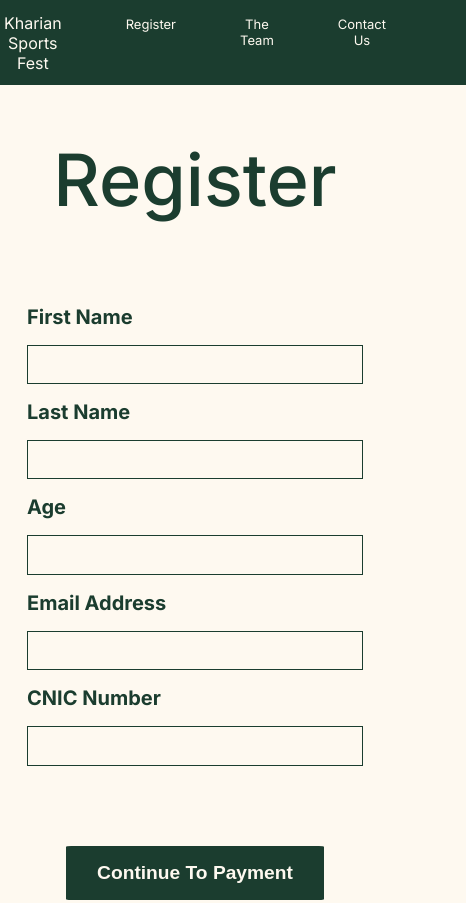
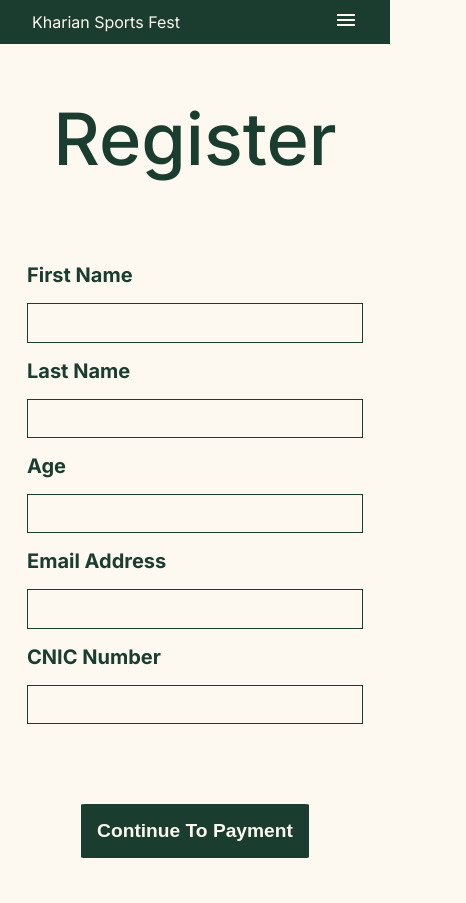
Before and after one commit to Afiyy/khariansportsfest, a plain HTML site: page registeration/index.html in a window 390 px wide. Shown: the top 903 px of the page, 466 px wide, since content can reach past the window. Drawn offline with nearby package versions, Linux system fonts and the light colour scheme.

Commit message:
Made navbar with hamburger menu

```diff
--- a/registeration/index.html
+++ b/registeration/index.html
@@ -5,6 +5,10 @@
     <meta name="viewport" content="width=device-width, initial-scale=1.0" />
     <link rel="stylesheet" href="style.css" />
     <script src="index.js"></script>
+    <link
+      rel="stylesheet"
+      href="https://fonts.googleapis.com/css2?family=Material+Symbols+Outlined:opsz,wght,FILL,GRAD@20..48,100..700,0..1,-50..200"
+    />
     <script
       src="https://www.google.com/recaptcha/api.js?onload=onloadCallback&render=explicit"
       async
@@ -21,6 +25,9 @@
         <li>The Team</li>
         <li>Contact Us</li>
       </ul>
+      <div class="menuicon">
+        <span class="material-symbols-outlined">menu</span>
+      </div>
     </nav>
 
     <div class="con"><h1>Register</h1></div>
--- a/registeration/style.css
+++ b/registeration/style.css
@@ -16,8 +16,10 @@ body {
   background-color: var(--color-primary);
   display: flex;
   flex-direction: column;
-  justify-content: space-around;
+  justify-content: space-evenly;
   align-items: center;
+  width: 100%;
+  min-height: 100vh;
 }
 
 nav {
@@ -27,7 +29,7 @@ nav {
   text-align: center;
   display: flex;
   justify-content: space-between;
-  align-items: baseline;
+  align-items: center;
   padding: 1.5vh 5rem;
 }
 
@@ -37,6 +39,22 @@ nav > * {
 
 nav > p {
   font-size: medium;
+}
+
+.menuicon {
+  display: none;
+}
+
+@media screen and (max-width: 680px) {
+  nav {
+    padding: 1vh 2rem;
+  }
+  nav > ul {
+    display: none;
+  }
+  .menuicon {
+    display: block;
+  }
 }
 
 ul {
@@ -59,9 +77,6 @@ form {
   margin: 4vh 25vw;
   border-radius: 10px;
   min-width: 400px;
-}
-
-@media only screen and (max-width: 768px) {
 }
 
 h1 {
@@ -97,6 +112,7 @@ input:not([type="submit"]) {
 
 input[type="submit"] {
   padding: 1rem;
+  min-width: fit-content;
   margin: 5rem 10vw;
   background-color: var(--color-accent);
   color: var(--color-secondary);
@@ -104,19 +120,21 @@ input[type="submit"] {
   font-size: larger;
   border: none;
   border-radius: 2%;
+  align-self: center;
 }
 
 footer {
   color: var(--color-primary);
+  margin-top: auto;
 }
 
 footer > .long {
   background-color: #668175;
-  min-height: 30vh;
   display: flex;
   justify-content: space-around;
   align-items: flex-start;
   padding-top: 5vh;
+  padding-bottom: 20vh;
 }
 
 footer > .short {
@@ -142,5 +160,5 @@ ul#column > li {
 
 nav,
 footer {
-  min-width: 100%;
+  width: 100%;
 }
```
